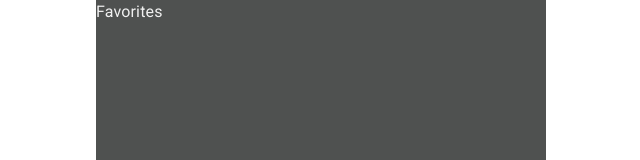
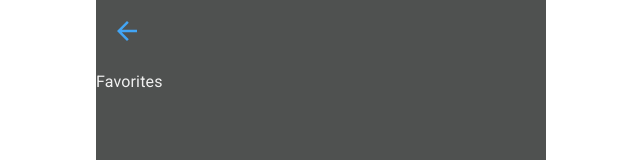
Before and after one commit to Francisco-Fetapi/portuguese-umbundo-dictionary, a React (Vite) app: page /favoritos in a window 1280 px wide. Shown: the top 160 px of the page, without its empty margins (319-959 px from the left). Built offline with nearby package versions, Linux system fonts and the light colour scheme.

Commit message:
feat: btn arrow back in all pages

```diff
--- a/src/components/PageHeader.tsx
+++ b/src/components/PageHeader.tsx
@@ -1,9 +1,39 @@
-import { PageHeaderContainer } from "../styles/General";
+import { IconButton, Stack, useTheme, Box } from "@mui/material";
+import { MdArrowBack } from "react-icons/md";
+import { PageHeaderContainer, Text } from "../styles/General";
 
 interface PageHeaderProps {
   children: React.ReactNode;
+  pageName: string;
 }
 
-export default function PageHeader({ children }: PageHeaderProps) {
-  return <PageHeaderContainer>{children}</PageHeaderContainer>;
+export default function PageHeader({ children, pageName }: PageHeaderProps) {
+  const theme = useTheme();
+  return (
+    <PageHeaderContainer>
+      <Box py={1} px={1}>
+        <Stack direction="row" alignItems="center">
+          <IconButton>
+            <MdArrowBack size={30} color={theme.palette.primary.light} />
+          </IconButton>
+          <Stack
+            flexGrow={1}
+            direction="row"
+            gap={0.5}
+            alignItems="center"
+            justifyContent="center"
+            style={{ zoom: 0.95 }}
+          >
+            <Text variant="h6" fontWeight="bold" color="white">
+              {pageName}
+            </Text>
+            {/* <Text variant="h6" color="white" fontWeight={300}>
+              Umbundo
+            </Text> */}
+          </Stack>
+        </Stack>
+      </Box>
+      <Box pt={1}>{children}</Box>
+    </PageHeaderContainer>
+  );
 }
```
